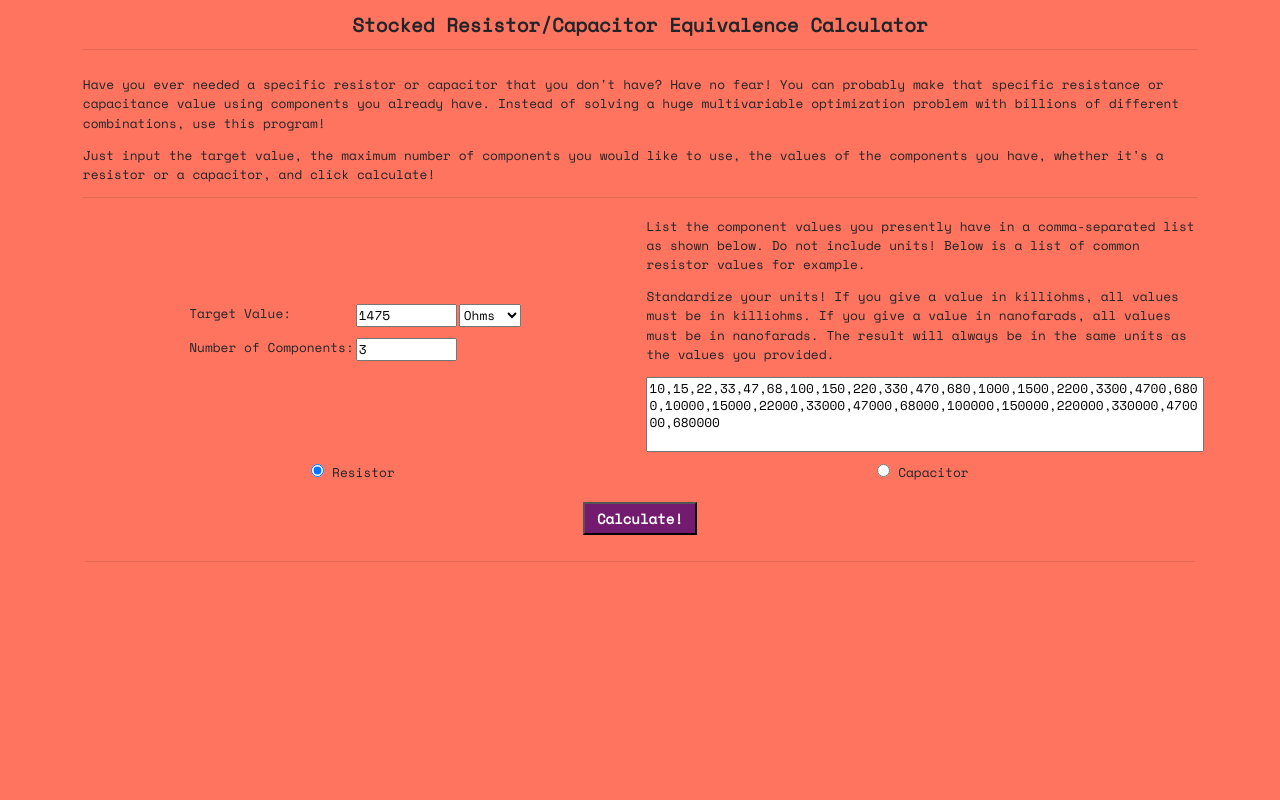
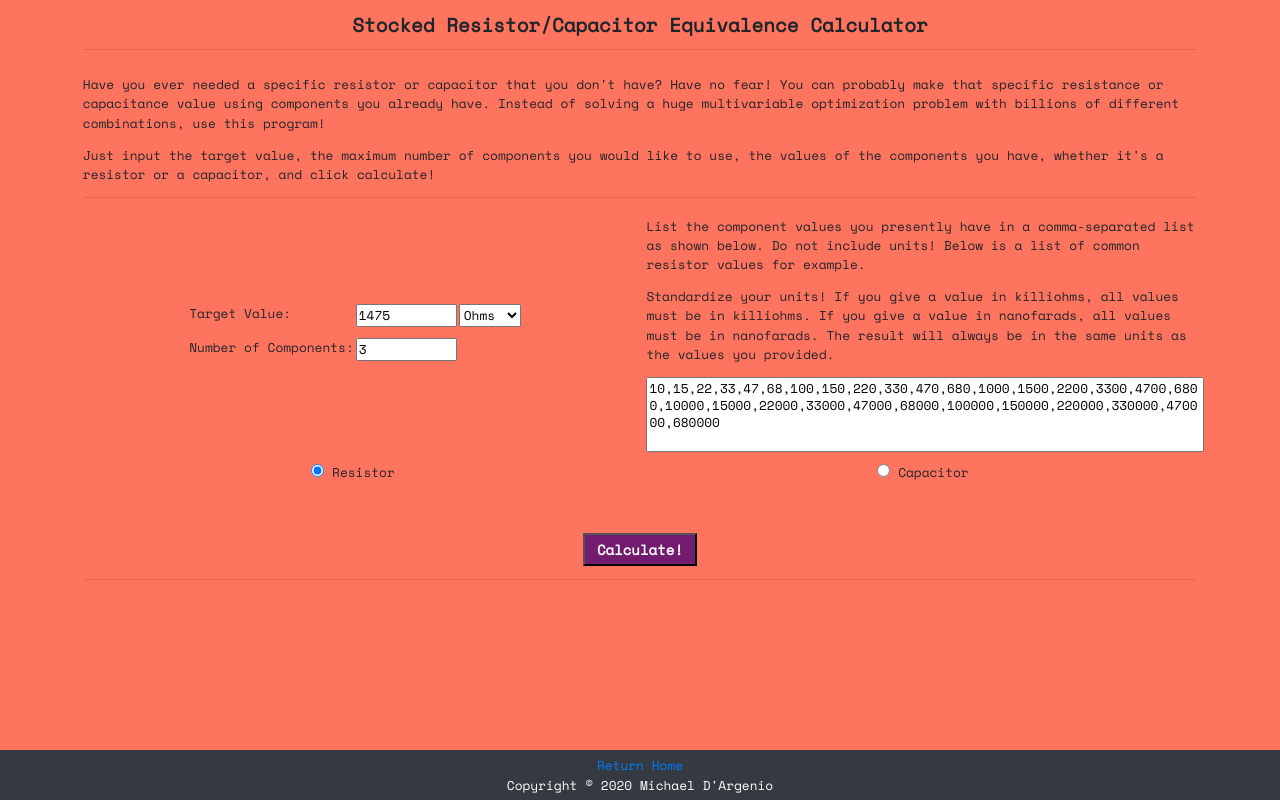
Before and after one commit to mjdargen/Stocked-RC-Equivalence-Calculator, a plain HTML site: page index.html in a window 1280 px wide. Drawn offline with nearby package versions, Linux system fonts and the light colour scheme.

Commit message:
added footer and autoscroll

```diff
--- a/index.html
+++ b/index.html
@@ -39,7 +39,8 @@
 		</div>
 		<div class="row">
 			<div class="col-md-12 mx-auto pl-3 pr-3 text-center">
-				<p>Have you ever needed a specific resistor or capacitor that you don't have? Have no fear! You can probably make that specific resistance or capacitance value using components you already have. Instead of solving a huge multivariable optimization problem with billions of different combinations, use this program!</p>
+				<p>Have you ever needed a specific resistor or capacitor that you don't have? Have no fear! You can probably make that specific resistance or capacitance value using components you already have. Instead of solving a huge multivariable
+					optimization problem with billions of different combinations, use this program!</p>
 				<p>Just input the target value, the maximum number of components you would like to use, the values of the components you have, whether it's a resistor or a capacitor, and click calculate!</p>
 				<hr>
 			</div>
@@ -108,7 +109,7 @@
 
 		<!-- big button -->
 		<div class="row">
-			<div class="col-md-12 mx-auto p-3 text-center">
+			<div class="col-md-12 mx-auto p-0 text-center">
 				<button onclick="calculatorClick()" id="calcButton">
 					Calculate!
 				</button>
@@ -139,6 +140,15 @@
 		</div>
 	</div>
 
+	<!-- footer -->
+	<div id="myFooter" class="footer py-2 bg-dark my-auto">
+		<div class="container">
+			<p class="m-0 text-center text-white">
+				<a target="_self" rel="noopener noreferrer" href="https://dargenio.dev/">Return Home</a>
+			</p>
+			<p class="m-0 text-center text-white">Copyright &copy; 2020 Michael D'Argenio</p>
+		</div>
+	</div>
 </body>
 
 </html>
--- a/rc_calc.js
+++ b/rc_calc.js
@@ -47,6 +47,9 @@ function calculatorClick() {
 	calcOutput.innerHTML = outputStr;
 	resultDisplay.style.display = "block";
 	exampleDisplay.style.display = "flex";
+
+	// scroll down to result
+	window.scrollTo(0,exampleDisplay.scrollHeight);
 }
 
 /*
--- a/style.css
+++ b/style.css
@@ -12,14 +12,22 @@ html {
 	font-size: .8rem !important;
 }
 body {
-	max-height: 100%;
-	max-width: 100%;
+	position: relative;
+	width: 100%;
+	height: 100%;
+
 	font-family: 'Space Mono', monospace !important;
 	color: #000000;
 	overflow:auto;
 	font-size: 1rem !important;
 	/*line-height: 1.1rem !important;*/
 	user-select: auto !important;
+}
+
+.container {
+	max-height: calc(100% - 50px);
+	margin-bottom: 50px;
+	clear: both;
 }
 
 /* --------------------------------------------------- */
@@ -68,10 +76,7 @@ textarea {
 /*                background image info                */
 /* --------------------------------------------------- */
 #bg {
-	position: fixed;
 	background-color: #FF745F;
-	width: 100%;
-	height: 100%;
 	user-select: none;
 	z-index: 0;
 }
@@ -85,3 +90,11 @@ textarea {
 	font-weight: bold;
 	font-size: 1.1rem !important;
 }
+
+.footer {
+	position: fixed;
+	bottom: 0px;
+	width: 100%;
+	height: 50px;
+ 	text-align: center;
+}
```
